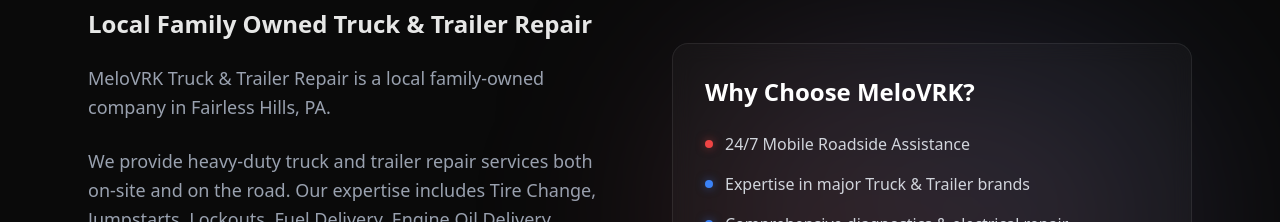
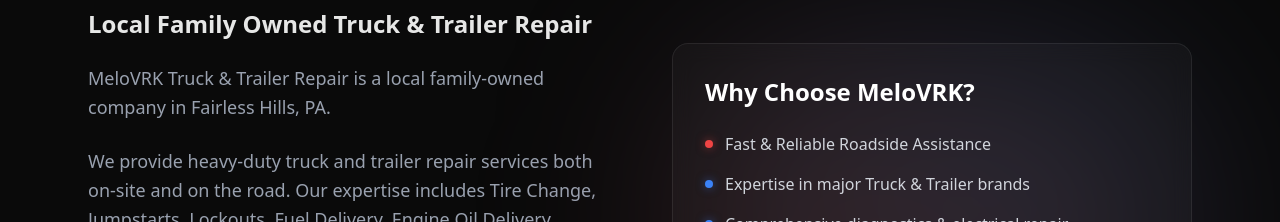
Before and after one commit to vroomxtransport/melovrk, a Next.js app: page / in a window 1280 px wide. Shown: the part 960-1182 px from the top of the page. Built offline with nearby package versions, Linux system fonts and the light colour scheme.

Commit message:
Update roadside assistance text

```diff
--- a/components/About.tsx
+++ b/components/About.tsx
@@ -42,7 +42,7 @@
                             <ul className="space-y-4">
                                 <li className="flex items-center gap-3 text-gray-300">
                                     <div className="w-2 h-2 rounded-full bg-primary shadow-[0_0_10px_rgba(239,68,68,0.5)]"></div>
-                                    <span>24/7 Mobile Roadside Assistance</span>
+                                    <span>Fast & Reliable Roadside Assistance</span>
                                 </li>
                                 <li className="flex items-center gap-3 text-gray-300">
                                     <div className="w-2 h-2 rounded-full bg-accent shadow-[0_0_10px_rgba(59,130,246,0.5)]"></div>
```
